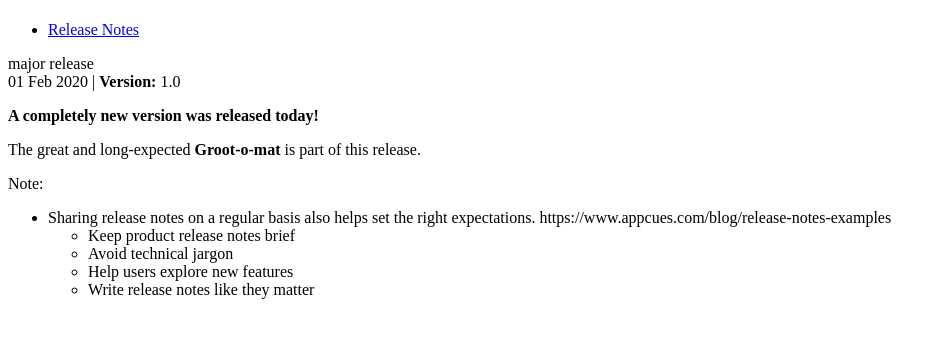
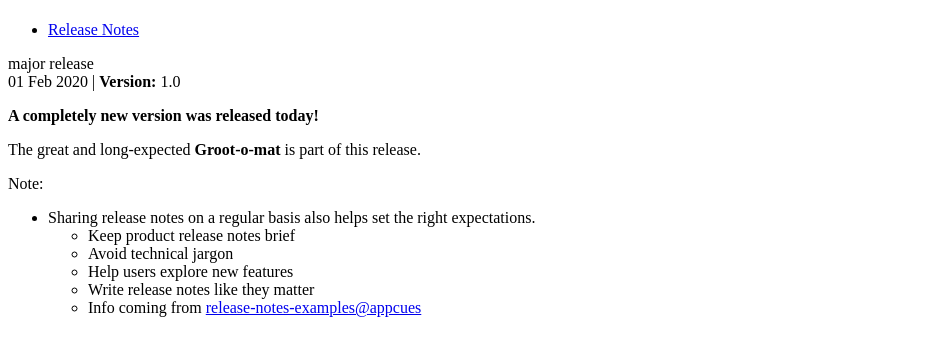
Before and after one commit to cadamini/jekyll-release-notes-clone, a Jekyll site: the page built from _posts/2020-02-01-major-release.md, in a window 1280 px wide. Shown: the top 356 px of the page, without its empty margins (0-946 px from the left). Built offline with Jekyll 4.4.1, drawn with Linux system fonts in a browser that asks for light colours.

Commit message:
Add working link

```diff
--- a/_posts/2020-02-01-major-release.md
+++ b/_posts/2020-02-01-major-release.md
@@ -11,8 +11,8 @@ The great and long-expected **Groot-o-mat** is part of this release.
 Note:
 
 - Sharing release notes on a regular basis also helps set the right expectations.
-  https://www.appcues.com/blog/release-notes-examples
   - Keep product release notes brief
   - Avoid technical jargon
   - Help users explore new features
   - Write release notes like they matter
+  - Info coming from [release-notes-examples@appcues](https://www.appcues.com/blog/release-notes-examples)
```
